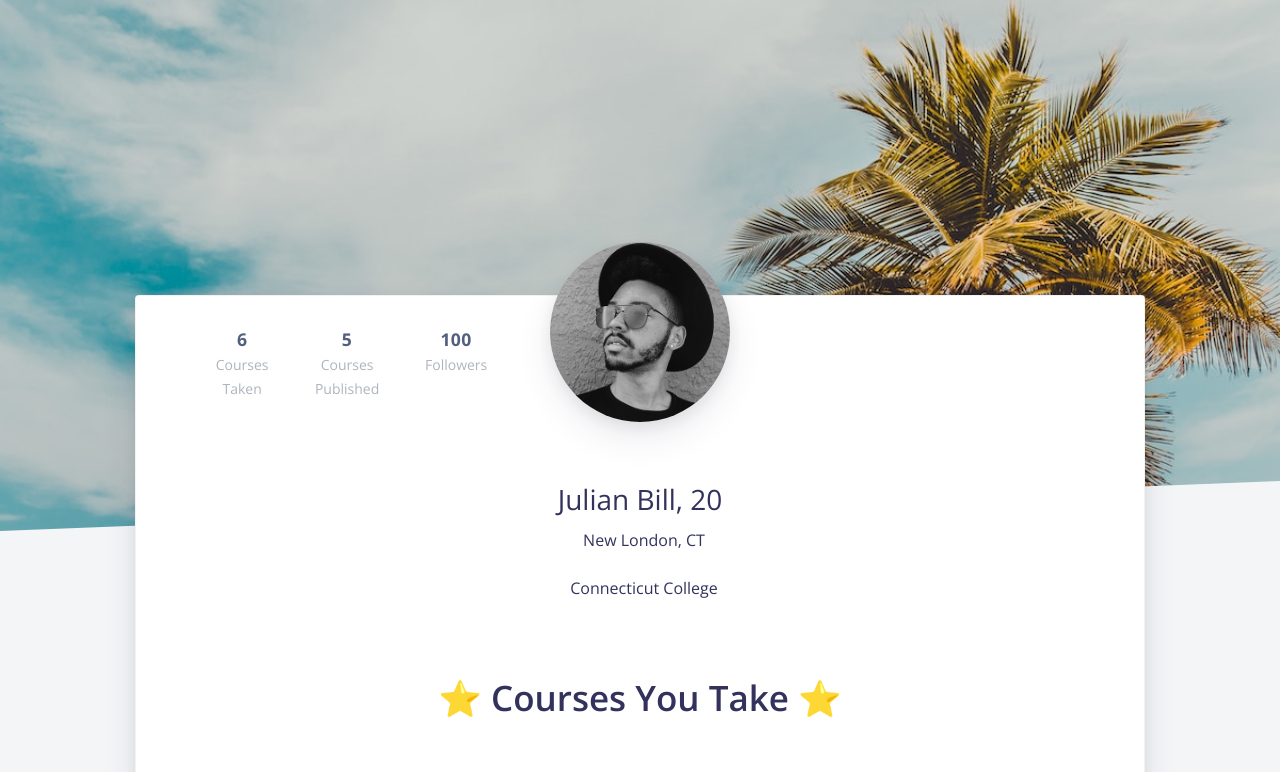
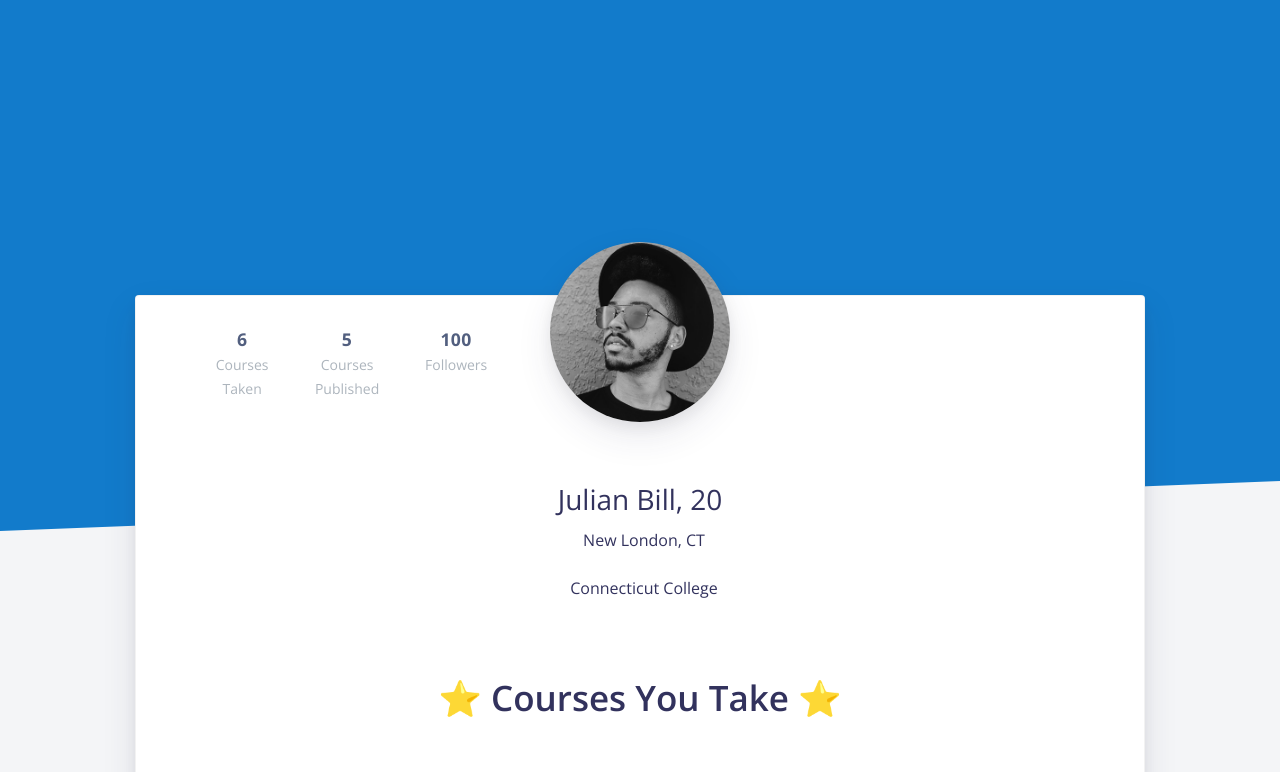
Before and after one commit to billtrn/coursify, a plain HTML site: page profile.html in a window 1280 px wide. Shown: the part 49-821 px from the top of the page. Drawn offline with nearby package versions, Linux system fonts and the light colour scheme; some packages are replaced by stand-ins of ours.

Commit message:
feat: change profile color

```diff
--- a/profile.html
+++ b/profile.html
@@ -68,7 +68,7 @@ Coded by www.creative-tim.com
   <div class="wrapper">
     <section class="section-profile-cover section-shaped my-0">
       <!-- Circles background -->
-      <img class="bg-image" src="assets/img/pages/mohamed.jpg" style="width: 100%;">
+      <img class="bg-image" src="assets/img/theme/blue.png" style="width: 100%;">
       <!-- SVG separator -->
       <div class="separator separator-bottom separator-skew">
         <svg x="0" y="0" viewBox="0 0 2560 100" preserveAspectRatio="none" version="1.1" xmlns="http://www.w3.org/2000/svg">
```
Also changed, not shown: login.html (+1 -1 lines), assets/img/theme/blue.png (added), assets/img/theme/purple.png (added).
